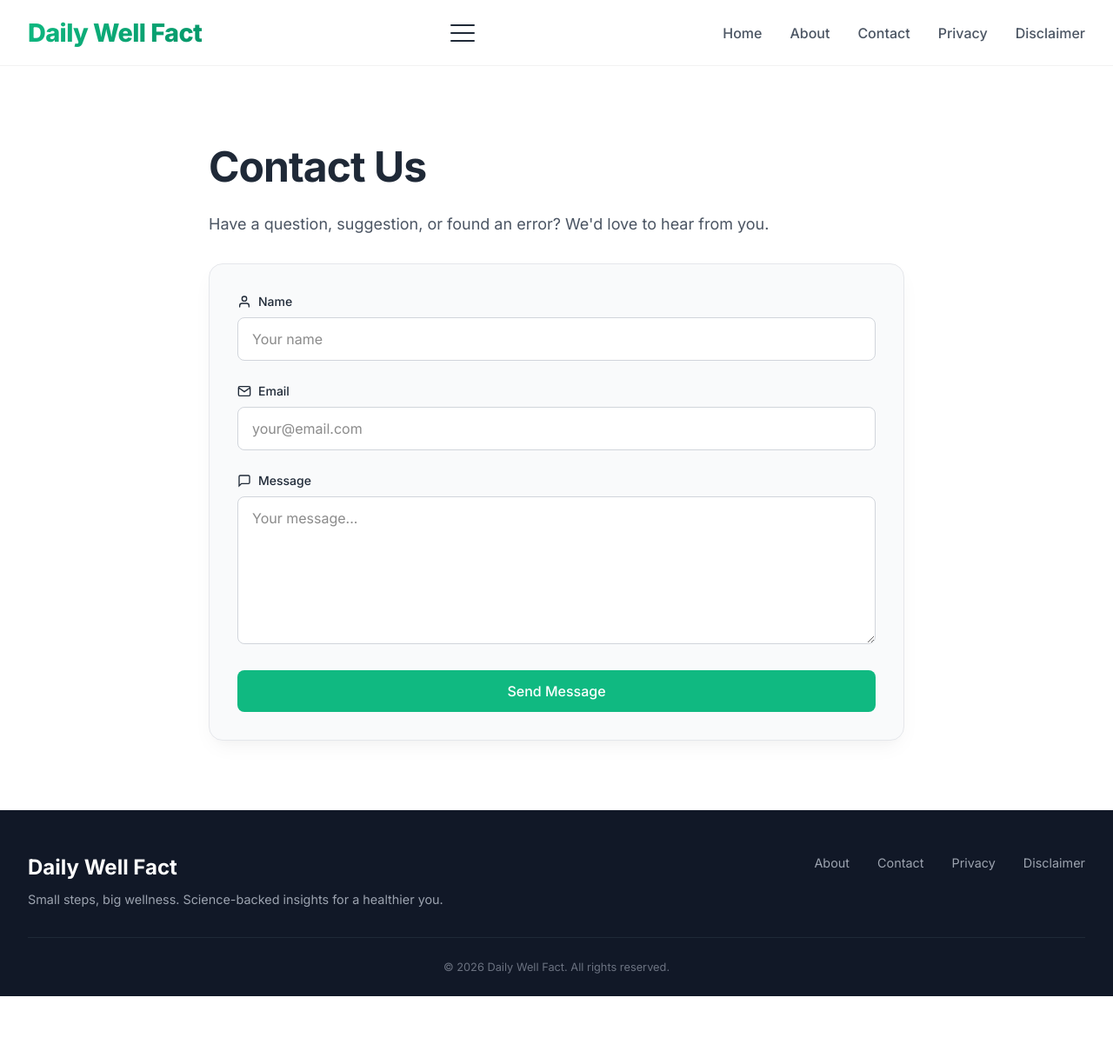
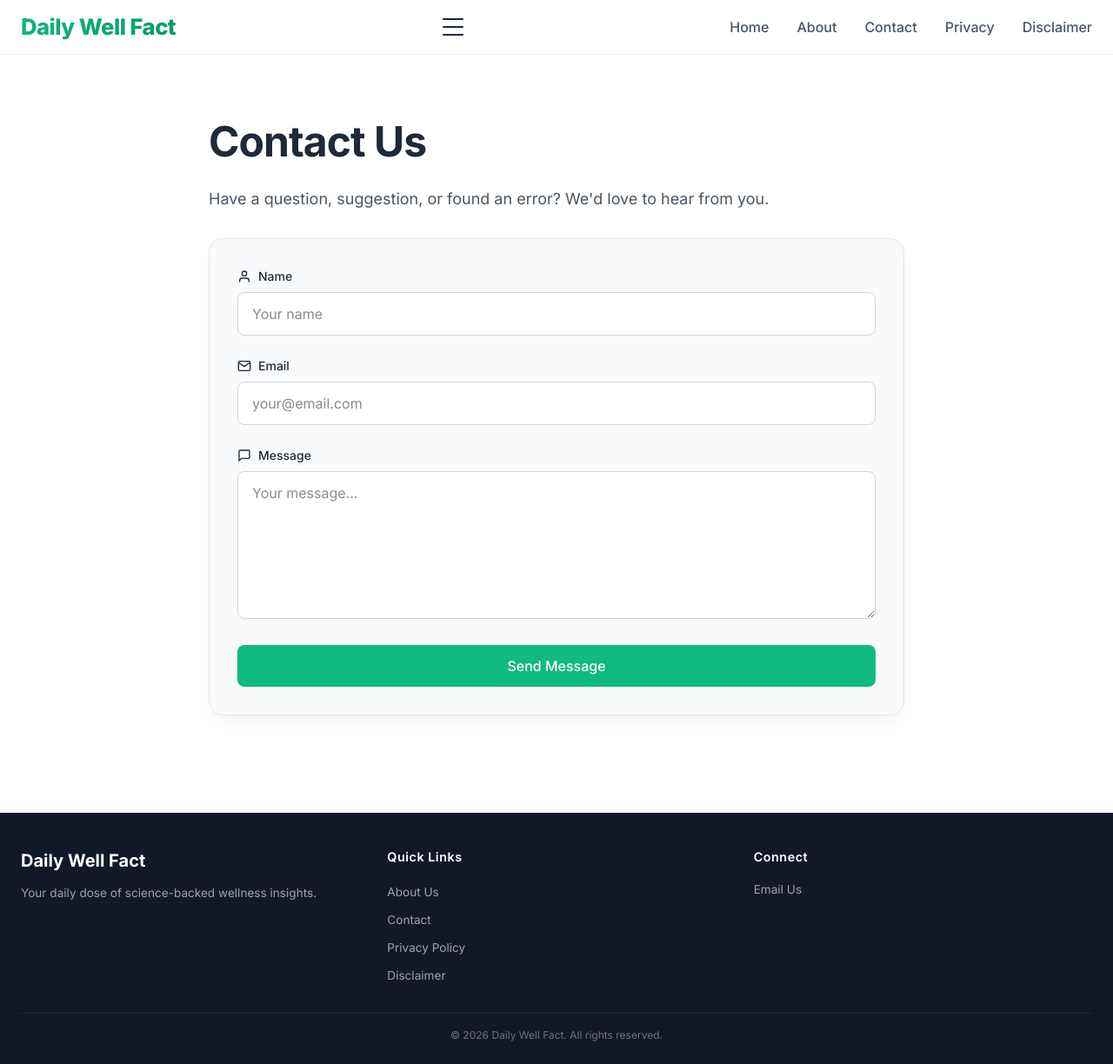
Before and after one commit to DailyWellFact/Blog, a Next.js app: page /contact in a window 1280 px wide. Shown: the whole page at 87% size. Before the commit the page ends 1146 px from the top, so only its background shows below. Built offline with nearby package versions, Linux system fonts and the light colour scheme.

Commit message:
modified:   components/Layout.tsx

```diff
--- a/components/Layout.tsx
+++ b/components/Layout.tsx
@@ -6,34 +6,28 @@ interface LayoutProps {
 }
 
 const Layout: React.FC<LayoutProps> = ({ children }) => {
-  const [menuOpen, setMenuOpen] = useState(false);
+  const [isMenuOpen, setIsMenuOpen] = useState(false);
 
-  const toggleMenu = () => setMenuOpen(!menuOpen);
-  const closeMenu = () => setMenuOpen(false);
+  const toggleMenu = () => setIsMenuOpen(!isMenuOpen);
+  const closeMenu = () => setIsMenuOpen(false);
 
   return (
     <div style={styles.container}>
       <header style={styles.header}>
         <div style={styles.headerContent}>
           <Link href="/">
-            <a style={styles.logo} onClick={closeMenu}>
-              Daily Well Fact
-            </a>
+            <a style={styles.logo}>Daily Well Fact</a>
           </Link>
 
           {/* Hamburger button - visible on mobile */}
-          <button
-            onClick={toggleMenu}
-            style={styles.hamburger}
-            aria-label="Toggle menu"
-          >
-            <span style={{ ...styles.hamburgerLine, transform: menuOpen ? 'rotate(45deg) translate(5px, 6px)' : 'none' }} />
-            <span style={{ ...styles.hamburgerLine, opacity: menuOpen ? 0 : 1 }} />
-            <span style={{ ...styles.hamburgerLine, transform: menuOpen ? 'rotate(-45deg) translate(5px, -6px)' : 'none' }} />
+          <button onClick={toggleMenu} style={styles.hamburger} aria-label="Menu">
+            <div style={{ ...styles.hamburgerLine, transform: isMenuOpen ? 'rotate(45deg) translate(5px, 5px)' : 'none' }} />
+            <div style={{ ...styles.hamburgerLine, opacity: isMenuOpen ? 0 : 1 }} />
+            <div style={{ ...styles.hamburgerLine, transform: isMenuOpen ? 'rotate(-45deg) translate(5px, -5px)' : 'none' }} />
           </button>
 
-          {/* Navigation links */}
-          <nav style={{ ...styles.nav, ...(menuOpen ? styles.navOpen : {}) }}>
+          {/* Desktop navigation */}
+          <nav style={{ ...styles.nav, ...(isMenuOpen ? styles.navMobileOpen : styles.navMobileClosed) }}>
             <Link href="/"><a style={styles.navLink} onClick={closeMenu}>Home</a></Link>
             <Link href="/about"><a style={styles.navLink} onClick={closeMenu}>About</a></Link>
             <Link href="/contact"><a style={styles.navLink} onClick={closeMenu}>Contact</a></Link>
@@ -47,17 +41,22 @@ const Layout: React.FC<LayoutProps> = ({ children }) => {
 
       <footer style={styles.footer}>
         <div style={styles.footerContent}>
-          <div style={styles.footerBrand}>
+          <div style={styles.footerColumn}>
             <h3 style={styles.footerLogo}>Daily Well Fact</h3>
             <p style={styles.footerText}>
-              Small steps, big wellness. Science-backed insights for a healthier you.
+              Your daily dose of science-backed wellness insights.
             </p>
           </div>
-          <div style={styles.footerLinks}>
-            <Link href="/about"><a style={styles.footerLink}>About</a></Link>
+          <div style={styles.footerColumn}>
+            <h4 style={styles.footerHeading}>Quick Links</h4>
+            <Link href="/about"><a style={styles.footerLink}>About Us</a></Link>
             <Link href="/contact"><a style={styles.footerLink}>Contact</a></Link>
-            <Link href="/privacy"><a style={styles.footerLink}>Privacy</a></Link>
+            <Link href="/privacy"><a style={styles.footerLink}>Privacy Policy</a></Link>
             <Link href="/disclaimer"><a style={styles.footerLink}>Disclaimer</a></Link>
+          </div>
+          <div style={styles.footerColumn}>
+            <h4 style={styles.footerHeading}>Connect</h4>
+            <a href="mailto:dailyhabitfact@gmail.com" style={styles.footerLink}>Email Us</a>
           </div>
         </div>
         <div style={styles.copyright}>
@@ -67,24 +66,68 @@ const Layout: React.FC<LayoutProps> = ({ children }) => {
 
       <style jsx>{`
         @media (max-width: 768px) {
-          .nav-open {
+          .nav-mobile-open {
             display: flex !important;
-            flex-direction: column !important;
-            position: absolute !important;
-            top: 100% !important;
-            left: 0 !important;
-            right: 0 !important;
-            background-color: rgba(255, 255, 255, 0.98) !important;
-            backdrop-filter: blur(8px) !important;
-            padding: 1rem 2rem !important;
-            gap: 1rem !important;
-            border-top: 1px solid #e5e7eb !important;
-            box-shadow: 0 10px 15px -3px rgba(0,0,0,0.1) !important;
+            flex-direction: column;
+            position: absolute;
+            top: 100%;
+            left: 0;
+            right: 0;
+            background: white;
+            padding: 1rem 2rem;
+            border-bottom: 1px solid #e5e7eb;
+            box-shadow: 0 4px 6px -1px rgba(0, 0, 0, 0.1);
+            z-index: 99;
           }
-          .nav-link {
-            font-size: 1rem !important;
-            padding: 0.5rem 0 !important;
+          .nav-mobile-closed {
+            display: none !important;
           }
+          .footer-content {
+            grid-template-columns: 1fr !important;
+            gap: 1.5rem !important;
+            text-align: center;
+          }
+          .footer-column {
+            align-items: center;
+          }
+          .footer-logo {
+            font-size: 1.25rem !important;
+          }
+          .footer-text {
+            font-size: 0.8rem !important;
+          }
+        }
+        @media (min-width: 769px) {
+          .nav-mobile-open, .nav-mobile-closed {
+            display: flex !important;
+          }
+        }
+        .hamburger:hover {
+          background-color: #f3f4f6;
+        }
+        .nav-link:hover {
+          color: #10b981 !important;
+        }
+        .footer-link:hover {
+          color: #10b981 !important;
+        }
+        .primary-button:hover {
+          background-color: #059669 !important;
+        }
+        .secondary-button:hover {
+          background-color: #10b981 !important;
+          color: white !important;
+        }
+        .card:hover {
+          transform: translateY(-4px);
+          box-shadow: 0 20px 25px -5px rgba(0, 0, 0, 0.1), 0 10px 10px -5px rgba(0, 0, 0, 0.04);
+        }
+        .card-image:hover {
+          transform: scale(1.05);
+        }
+        .search-input:focus {
+          border-color: #10b981;
+          box-shadow: 0 0 0 3px rgba(16, 185, 129, 0.1);
         }
       `}</style>
     </div>
@@ -100,8 +143,8 @@ const styles = {
     fontFamily: "'Inter', system-ui, -apple-system, sans-serif",
   },
   header: {
-    backgroundColor: 'rgba(255, 255, 255, 0.95)',
-    backdropFilter: 'blur(8px)',
+    backgroundColor: 'rgba(255, 255, 255, 0.98)',
+    backdropFilter: 'blur(10px)',
     borderBottom: '1px solid rgba(0,0,0,0.05)',
     position: 'sticky' as const,
     top: 0,
@@ -110,14 +153,14 @@ const styles = {
   headerContent: {
     maxWidth: 1280,
     margin: '0 auto',
-    padding: '1rem 2rem',
+    padding: '0.75rem 1.5rem',
     display: 'flex',
     justifyContent: 'space-between',
     alignItems: 'center',
     position: 'relative' as const,
   },
   logo: {
-    fontSize: '1.8rem',
+    fontSize: '1.6rem',
     fontWeight: 800,
     background: 'linear-gradient(135deg, #10b981 0%, #059669 100%)',
     WebkitBackgroundClip: 'text',
@@ -125,52 +168,32 @@ const styles = {
     color: 'transparent',
     textDecoration: 'none',
     letterSpacing: '-0.02em',
-    zIndex: 2,
+    transition: 'opacity 0.2s',
   },
   hamburger: {
     display: 'flex',
     flexDirection: 'column' as const,
     justifyContent: 'space-between',
-    width: '28px',
+    width: '24px',
     height: '20px',
-    background: 'none',
+    background: 'transparent',
     border: 'none',
     cursor: 'pointer',
-    zIndex: 2,
-    // Hide on desktop
-    '@media (min-width: 769px)': {
-      display: 'none',
-    },
+    padding: 0,
+    margin: 0,
+    zIndex: 100,
   },
   hamburgerLine: {
-    width: '28px',
+    width: '24px',
     height: '2px',
     backgroundColor: '#1f2937',
-    transition: 'transform 0.2s, opacity 0.2s',
     borderRadius: '2px',
+    transition: 'transform 0.3s, opacity 0.3s',
   },
   nav: {
     display: 'flex',
     gap: '2rem',
     transition: 'all 0.3s ease',
-    // Default for desktop
-    '@media (max-width: 768px)': {
-      display: 'none',
-    },
-  },
-  navOpen: {
-    display: 'flex',
-    flexDirection: 'column',
-    position: 'absolute',
-    top: '100%',
-    left: 0,
-    right: 0,
-    backgroundColor: 'rgba(255, 255, 255, 0.98)',
-    backdropFilter: 'blur(8px)',
-    padding: '1rem 2rem',
-    gap: '1rem',
-    borderTop: '1px solid #e5e7eb',
-    boxShadow: '0 10px 15px -3px rgba(0,0,0,0.1)',
   },
   navLink: {
     color: '#4b5563',
@@ -178,72 +201,67 @@ const styles = {
     fontSize: '1rem',
     fontWeight: 500,
     transition: 'color 0.2s',
-    // Mobile override
-    '@media (max-width: 768px)': {
-      fontSize: '1rem',
-      padding: '0.5rem 0',
-    },
+    padding: '0.5rem 0',
   },
   main: {
     flex: 1,
     maxWidth: 1280,
     margin: '0 auto',
-    padding: '3rem 2rem',
+    padding: '2rem 1.5rem',
     width: '100%',
   },
   footer: {
     backgroundColor: '#111827',
     color: '#9ca3af',
-    padding: '3rem 2rem 1.5rem',
+    padding: '2.5rem 1.5rem 1.5rem',
+    marginTop: '3rem',
   },
   footerContent: {
     maxWidth: 1280,
     margin: '0 auto',
-    display: 'flex',
-    justifyContent: 'space-between',
-    alignItems: 'flex-start',
-    flexWrap: 'wrap' as const,
+    display: 'grid',
+    gridTemplateColumns: 'repeat(auto-fit, minmax(200px, 1fr))',
     gap: '2rem',
     marginBottom: '2rem',
   },
-  footerBrand: {
-    flex: 1,
-    minWidth: '200px',
+  footerColumn: {
+    display: 'flex',
+    flexDirection: 'column' as const,
+    gap: '0.5rem',
   },
   footerLogo: {
-    fontSize: '1.5rem',
+    fontSize: '1.25rem',
     fontWeight: 700,
     color: 'white',
-    marginBottom: '0.5rem',
+    marginBottom: '0.25rem',
   },
   footerText: {
-    fontSize: '0.9rem',
+    fontSize: '0.85rem',
     lineHeight: 1.5,
     color: '#9ca3af',
   },
-  footerLinks: {
-    display: 'flex',
-    gap: '2rem',
-    flexWrap: 'wrap' as const,
+  footerHeading: {
+    fontSize: '0.9rem',
+    fontWeight: 600,
+    color: 'white',
+    marginBottom: '0.5rem',
+    letterSpacing: '0.5px',
   },
   footerLink: {
     color: '#9ca3af',
     textDecoration: 'none',
-    fontSize: '0.9rem',
+    fontSize: '0.85rem',
     transition: 'color 0.2s',
   },
   copyright: {
     maxWidth: 1280,
     margin: '0 auto',
     textAlign: 'center' as const,
-    fontSize: '0.8rem',
+    fontSize: '0.75rem',
     borderTop: '1px solid #1f2937',
-    paddingTop: '1.5rem',
+    paddingTop: '1rem',
     color: '#6b7280',
   },
 };
 
-// Note: We cannot directly use media queries in the style object, so we rely on the <style jsx> block.
-// The styles object is used for base styles, and the <style jsx> overrides for mobile.
-
 export default Layout;
```
